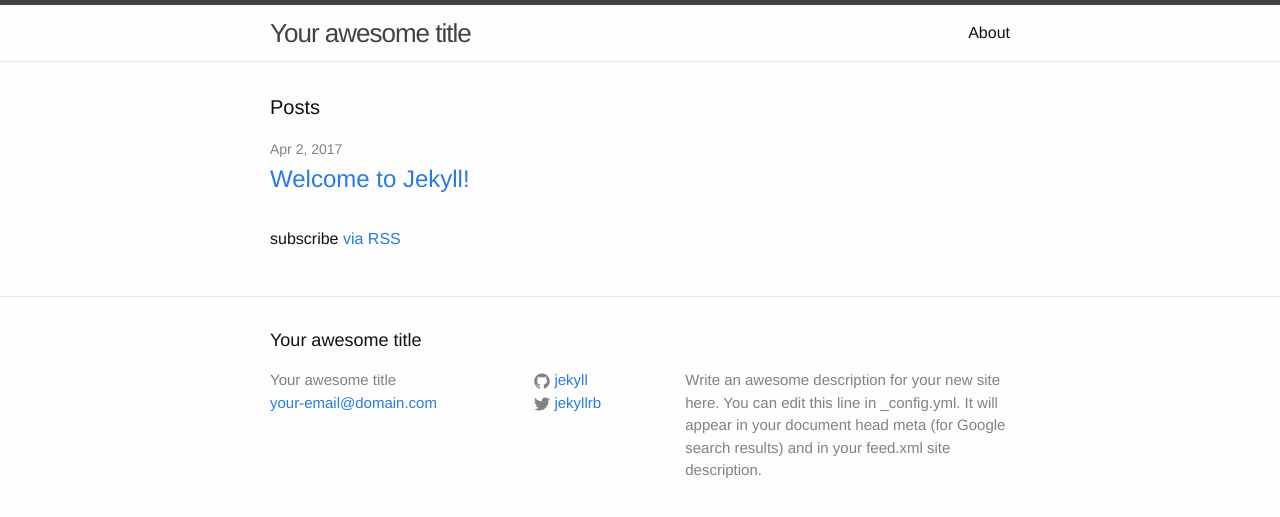
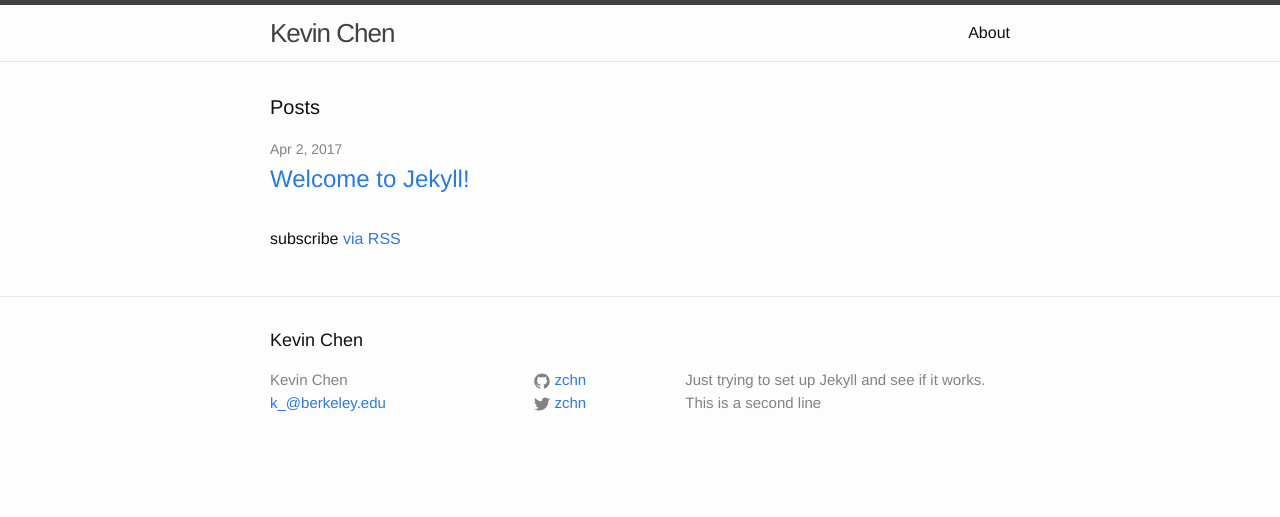
Before and after one commit to zchn/j, a Jekyll site: the page built from index.html, in a window 1280 px wide. Shown: the top 517 px of the page. Built offline with Jekyll 4.4.1, drawn with Linux system fonts in a browser that asks for light colours.

Commit message:
Change config

```diff
--- a/_config.yml
+++ b/_config.yml
@@ -6,16 +6,15 @@
 # 'jekyll serve'. If you change this file, please restart the server process.
 
 # Site settings
-title: Your awesome title
-email: your-email@domain.com
+title: Kevin Chen
+email: k_@berkeley.edu
 description: > # this means to ignore newlines until "baseurl:"
-  Write an awesome description for your new site here. You can edit this
-  line in _config.yml. It will appear in your document head meta (for
-  Google search results) and in your feed.xml site description.
-baseurl: "" # the subpath of your site, e.g. /blog
-url: "http://yourdomain.com" # the base hostname & protocol for your site
-twitter_username: jekyllrb
-github_username:  jekyll
+  Just trying to set up Jekyll and see if it works.
+  This is a second line
+baseurl: "/j"
+url: "https://ckev.in" # the base hostname & protocol for your site
+twitter_username: zchn
+github_username:  zchn
 
 # Build settings
 markdown: kramdown
```
